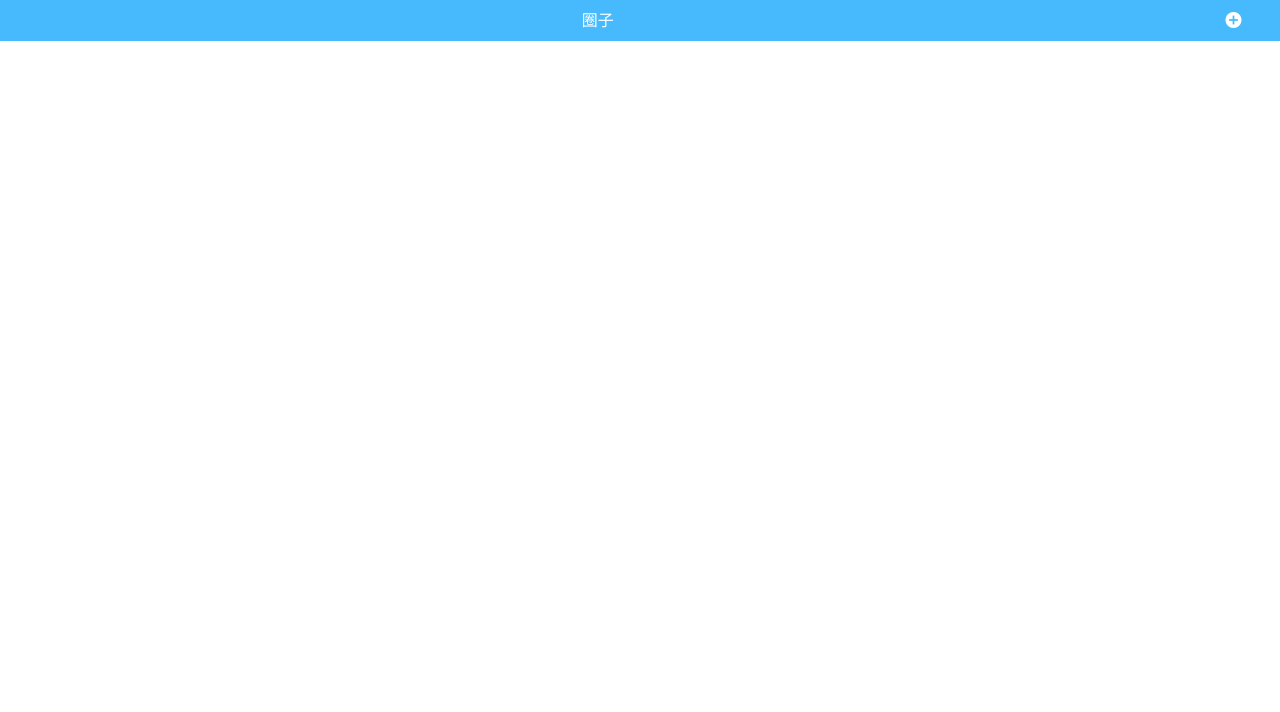
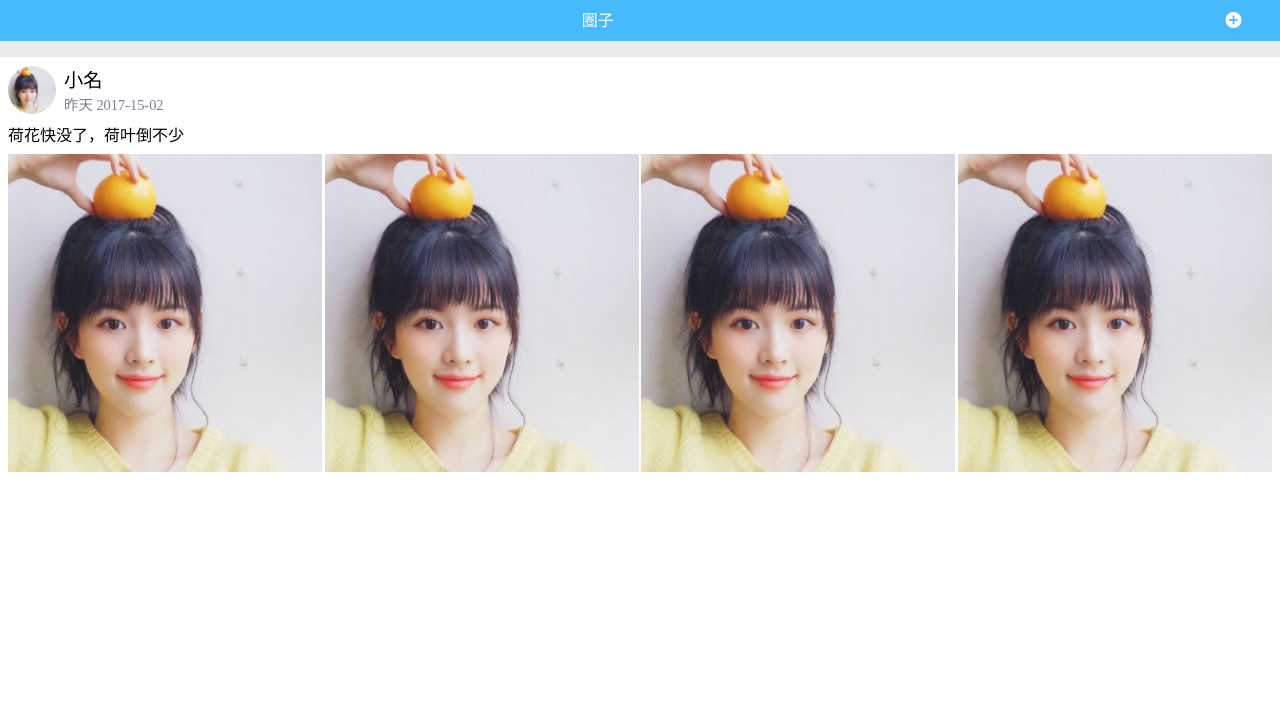
Before and after one commit to SunQQQ/moningNight, a PHP site: page /circle.html in a window 1280 px wide. Shown: the top 712 px of the page. Run offline with PHP 8.4, Linux system fonts and the light colour scheme.

Commit message:
新增空间静态页面

```diff
--- a/circle.html
+++ b/circle.html
@@ -6,6 +6,7 @@
     <meta name="viewport" content="width=device-width,initial-scale=1,user-scalable=0">
     <link href="css/base.css" rel="stylesheet" type="text/css">
     <link href="css/iconfont.css" rel="stylesheet" type="text/css">
+    <link href="css/circle.css" rel="stylesheet" type="text/css">
 </head>
 <body>
 
@@ -17,6 +18,36 @@
     <a class="right" href="circle_add.html">
         <i class="iconfont">&#xe61f;</i>
     </a>
+</div>
+<div class="topbar_null"></div>
+<div class="content">
+    <div class="item">
+        <div class="item_topnull"></div>
+        <div class="userInfo">
+            <div class="avator">
+                <img src="pic/avator.jpg">
+            </div>
+            <div class="nameTime">
+                <div class="topline">小名</div>
+                <div class="downline">昨天 2017-15-02</div>
+            </div>
+        </div>
+        <div class="shuoshuoText">荷花快没了，荷叶倒不少</div>
+        <div class="shuoshuo_pics">
+            <div class="imgdiv">
+                <img src="./pic/avator.jpg">
+            </div>
+            <div class="imgdiv">
+                <img src="./pic/avator.jpg">
+            </div>
+            <div class="imgdiv">
+                <img src="./pic/avator.jpg">
+            </div>
+            <div class="imgdiv">
+                <img src="./pic/avator.jpg">
+            </div>
+        </div>
+    </div>
 </div>
 
 <div class="menu">
--- a/circle_add.html
+++ b/circle_add.html
@@ -20,7 +20,7 @@
 </div>
 <div class="menu_hold"></div>
 <div class="addArea">
-    <textarea placeholder="说点什么吧..." id="addText" value="txt" name="txtInput"></textarea>
+    <textarea placeholder="说点什么吧..." id="addText" name="txtInput"></textarea>
     <div class="selectPics">
         <div class="pics_button">
             <div class="camara">
@@ -52,8 +52,7 @@
                 data:picData,
                 datatype:"json",
                 success:function (ret) {
-                    console.log("ajax成功");
-                    console.log(JSON.parse(ret));
+
                 }
             }
         );
--- a/css/base.css
+++ b/css/base.css
@@ -52,6 +52,10 @@ a{
     width: 100%;
     height: 100%;
 }
+
+.topbar_null{
+    height: 41px;
+}
 /*弹框*/
 .loading{
     width: 35%;
--- /dev/null
+++ b/css/circle.css
@@ -0,0 +1,58 @@
+.content{
+
+}
+.item{
+
+}
+.item .userInfo{
+    display: -webkit-flex;
+    display: flex;
+    align-items: center;
+    padding: 0.5rem 0.5rem;
+}
+.item .userInfo .avator{
+    width: 3rem;
+    height: 3rem;
+    border-radius: 100%;
+    margin-right: 0.5rem;
+}
+
+.item .userInfo .avator img{
+    width: 100%;
+    height: 100%;
+    border-radius: 100%;
+}
+.item .userInfo .nameTime{
+
+}
+.item .userInfo .nameTime .topline{
+    font-size: 1.2rem;
+}
+.item .userInfo .nameTime .downline{
+    font-size: 0.9rem;
+    color: #7d8291;
+}
+.item .item_topnull{
+    height: 1rem;
+    background-color: #ebebec;
+}
+.item .shuoshuoText{
+    padding: 0 0.5rem;
+}
+.item .shuoshuo_pics{
+    padding: 0 0.5rem;
+    display: flex;
+    display: -webkit-flex;
+    margin-top: 0.5rem;
+}
+.item .shuoshuo_pics .imgdiv{
+    margin-right: 0.15rem;
+}
+.item .shuoshuo_pics .imgdiv:last-child{
+    margin-right: 0;
+}
+
+.item .shuoshuo_pics .imgdiv img{
+    width: 100%;
+    height: 100%;
+}
```
Also changed, not shown: pic/avator.jpg (added).
